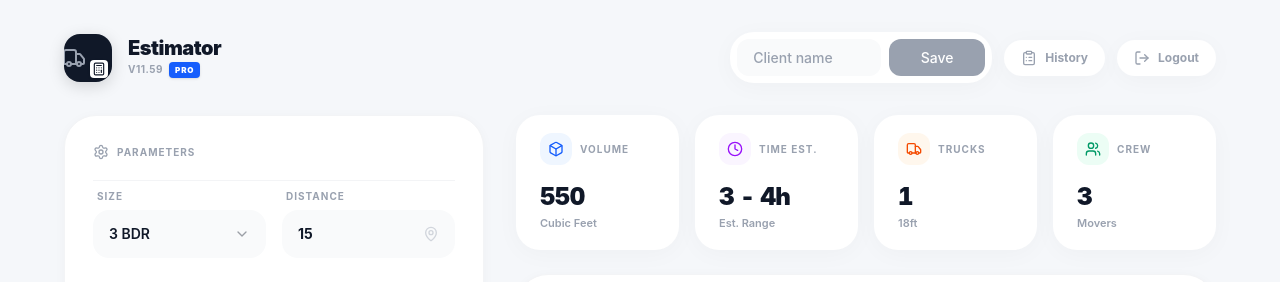
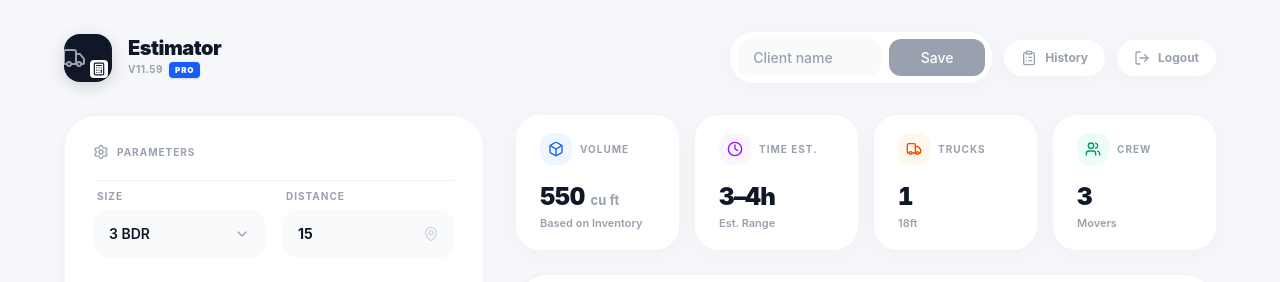
Before and after one commit to alexeyrossi/estimatorPRO, a Next.js app: page /dashboard in a window 1280 px wide. Shown: the top 282 px of the page. Built offline with nearby package versions, Linux system fonts and the light colour scheme.

Commit message:
UI Polish: Semantic Toggles, formatMetric helper, and Metric Units hierarchy fix

```diff
--- a/components/ConfigPanel.tsx
+++ b/components/ConfigPanel.tsx
@@ -1,6 +1,6 @@
 import React from 'react';
 import { EstimateInputs, NormalizedRow, EstimateResult } from '@/lib/types/estimator';
-import { Settings, MapPin, Trash2, Shield, User, Plus } from 'lucide-react';
+import { Settings, MapPin, Trash2, Shield, User, Plus, Weight } from 'lucide-react';
 import { GlassPanel } from './GlassPanel';
 import { Select } from './Select';
 import { InputLabel } from './InputLabel';
@@ -258,10 +258,15 @@ export const ConfigPanel = ({
                                             onChange={e => setNormalizedRows(prev => prev.map(r => r.id === row.id ? { ...r, cfUnit: Number(e.target.value) || 1 } : r))}
                                         />
                                         <div className="col-span-2 flex justify-center">
-                                            <input type="checkbox" className="w-4 h-4 rounded text-blue-600 border-gray-300 focus:ring-blue-500"
-                                                checked={row.flags.heavy}
-                                                onChange={e => setNormalizedRows(prev => prev.map(r => r.id === row.id ? { ...r, flags: { ...r.flags, heavy: e.target.checked } } : r))}
-                                            />
+                                            <label className="inline-flex items-center cursor-pointer group relative">
+                                                <input type="checkbox" className="sr-only"
+                                                    checked={row.flags.heavy}
+                                                    onChange={e => setNormalizedRows(prev => prev.map(r => r.id === row.id ? { ...r, flags: { ...r.flags, heavy: e.target.checked } } : r))}
+                                                />
+                                                <div className={`w-[22px] h-[22px] rounded-md border-[1.5px] flex items-center justify-center transition-all duration-200 ease-out shadow-sm ${row.flags.heavy ? 'border-gray-900 bg-gray-900' : 'border-gray-300 bg-white group-hover:border-gray-400'}`}>
+                                                    <Weight className={`w-3.5 h-3.5 transition-all duration-300 ease-[cubic-bezier(0.34,1.56,0.64,1)] ${row.flags.heavy ? 'text-white scale-110' : 'text-gray-300'}`} strokeWidth={2.5} />
+                                                </div>
+                                            </label>
                                         </div>
                                         <button onClick={() => setNormalizedRows(prev => prev.filter(r => r.id !== row.id))}
                                             className="col-span-1 flex justify-center items-center text-gray-300 hover:text-red-500 transition-colors cursor-pointer">
--- a/components/ReportPanel.tsx
+++ b/components/ReportPanel.tsx
@@ -95,6 +95,15 @@ export const ReportPanel = ({
 
     const isLabor = inputs.moveType === "Labor";
 
+    const formatMetric = (val: React.ReactNode | number, unit: string) => (
+        <span className="tabular-nums whitespace-nowrap inline-flex items-baseline">
+            {typeof val === 'number' ? val.toLocaleString() : (val || 0)}
+            <span className="ml-1.5 text-[13px] font-bold text-gray-400 lowercase tracking-normal">
+                {unit}
+            </span>
+        </span>
+    );
+
     const heavyBadgeText = useMemo(() => {
         const arr = estimate.heavyItemNames || []; if (!arr.length) return null;
         const first = String(arr[0]).replace(/\s*\(.*?\)\s*/g, "").trim(); const lower = first.toLowerCase();
@@ -105,8 +114,8 @@ export const ReportPanel = ({
     return (
         <div className="flex-1 flex flex-col gap-6">
             <div className={`grid grid-cols-2 lg:grid-cols-4 gap-4 transition-opacity duration-300 ${isCalculating ? 'opacity-60' : 'opacity-100'}`}>
-                <MetricCard icon={Box} label="Volume" value={<AnimatedNumber value={estimate.finalVolume} />} sub="Cubic Feet" variant="blue" />
-                <MetricCard icon={estimate.splitRecommended ? CalendarDays : Clock} label={estimate.splitRecommended ? "Split Rec." : "Time Est."} value={<><AnimatedNumber value={estimate.timeMin} /> - <AnimatedNumber value={estimate.timeMax} suffix="h" /></>} sub={estimate.splitRecommended ? "SPLIT TO 2 DAYS" : "Est. Range"} variant={estimate.splitRecommended ? "red" : "purple"} isCritical={estimate.splitRecommended} />
+                <MetricCard icon={Box} label="Volume" value={formatMetric(<AnimatedNumber value={estimate.finalVolume} />, "cu ft")} sub="Based on Inventory" variant="blue" />
+                <MetricCard icon={estimate.splitRecommended ? CalendarDays : Clock} label={estimate.splitRecommended ? "Split Rec." : "Time Est."} value={<><AnimatedNumber value={estimate.timeMin} />–<AnimatedNumber value={estimate.timeMax} />h</>} sub={estimate.splitRecommended ? "SPLIT TO 2 DAYS" : "Est. Range"} variant={estimate.splitRecommended ? "red" : "purple"} isCritical={estimate.splitRecommended} />
                 {isLabor ? <MetricCard icon={Info} label="Service" value="Labor" sub="No Trucks" variant="gray" /> : <MetricCard icon={Truck} label="Trucks" value={<AnimatedNumber value={estimate.trucksFinal} />} sub={estimate.truckSizeLabel?.replace(/\s*Truck\s*/i, ' ').trim()} variant="orange" />}
                 <MetricCard icon={Users} label="Crew" value={<AnimatedNumber value={estimate.crew} />} sub="Movers" variant="emerald" advice={estimate.crewSuggestion} />
             </div>
@@ -116,7 +125,21 @@ export const ReportPanel = ({
                 <div className={`flex flex-col transition-opacity duration-300 ${isCalculating ? 'opacity-60' : 'opacity-100'}`}>
                     {/* CONFIDENCE + HEAVY */}
                     <div className="py-3 flex flex-col sm:flex-row sm:items-center justify-between gap-4">
-                        <ConfidenceDonut score={estimate.confidence?.score || 0} label={estimate.confidence?.label || ""} />
+                        <div className="group relative cursor-help inline-block self-start sm:self-auto">
+                            <ConfidenceDonut score={estimate.confidence?.score || 0} label={estimate.confidence?.label || ""} />
+
+                            {/* Elegant Glassmorphism Tooltip */}
+                            <div className="absolute bottom-full left-1/2 -translate-x-1/2 mb-3 w-56 p-3 bg-white/80 backdrop-blur-md border border-white/20 rounded-2xl opacity-0 invisible group-hover:opacity-100 group-hover:visible transition-all duration-300 z-20 text-center shadow-[0_12px_40px_rgba(0,0,0,0.08)] pointer-events-none border-t-white/40">
+                                <div className="text-[12px] font-bold text-gray-900 mb-1">
+                                    <span className="text-emerald-500">{estimate.confidence?.score || 0}%</span> Match Accuracy
+                                </div>
+                                <div className="text-[10px] leading-relaxed text-gray-500 font-medium">
+                                    Based on {estimate.detectedQtyTotal || 0} items. {100 - (estimate.confidence?.score || 0)}% of volume is derived from approximate categorical matches.
+                                </div>
+                                {/* Tooltip Arrow (Glassy) */}
+                                <div className="absolute top-full left-1/2 -translate-x-1/2 w-3 h-3 bg-white/80 backdrop-blur-md border-r border-b border-white/20 rotate-45 -mt-[6px]"></div>
+                            </div>
+                        </div>
 
                         {heavyBadgeText && (
                             <div className="self-start sm:self-auto bg-red-50 text-red-600 px-3 py-1.5 rounded-xl text-[10px] font-bold uppercase tracking-widest flex items-center gap-1.5">
@@ -169,18 +192,17 @@ export const ReportPanel = ({
                                 <div className="grid grid-cols-3 gap-6">
                                     <div className="text-center">
                                         <div className="text-[10px] font-bold text-gray-400 uppercase tracking-wide mb-1">Items Volume</div>
-                                        <div className="text-2xl font-black text-gray-900 tabular-nums"><AnimatedNumber value={estimate.billableCF || 0} /></div>
-                                        <div className="text-[10px] font-medium text-gray-400 mt-0.5">Net Total, cf</div>
+                                        <div className="text-2xl font-black text-gray-900 tabular-nums">{formatMetric(<AnimatedNumber value={estimate.billableCF || 0} />, "cu ft")}</div>
+                                        <div className="text-[10px] font-medium text-gray-400 mt-0.5">Net Total</div>
                                     </div>
                                     <div className="text-center">
                                         <div className="text-[10px] font-bold text-gray-400 uppercase tracking-wide mb-1">Truck Load</div>
-                                        <div className="text-2xl font-black text-gray-900 tabular-nums"><AnimatedNumber value={estimate.truckSpaceCF || 0} prefix="~" /></div>
-                                        <div className="text-[10px] font-medium text-gray-400 mt-0.5">Actual Space, cf</div>
+                                        <div className="text-2xl font-black text-gray-900 tabular-nums">{formatMetric(<AnimatedNumber value={estimate.truckSpaceCF || 0} prefix="~" />, "cu ft")}</div>
+                                        <div className="text-[10px] font-medium text-gray-400 mt-0.5">Actual Space</div>
                                     </div>
                                     <div className="text-center">
                                         <div className="text-[10px] font-bold text-gray-400 uppercase tracking-wide mb-1">Est. Weight</div>
-                                        <div className="text-2xl font-black text-gray-900 tabular-nums"><AnimatedNumber value={estimate.weight || 0} /></div>
-                                        <div className="text-[10px] font-medium text-gray-400 mt-0.5">lbs</div>
+                                        <div className="text-2xl font-black text-gray-900 tabular-nums">{formatMetric(<AnimatedNumber value={estimate.weight || 0} />, "lbs")}</div>
                                     </div>
                                 </div>
                             </div>
```
